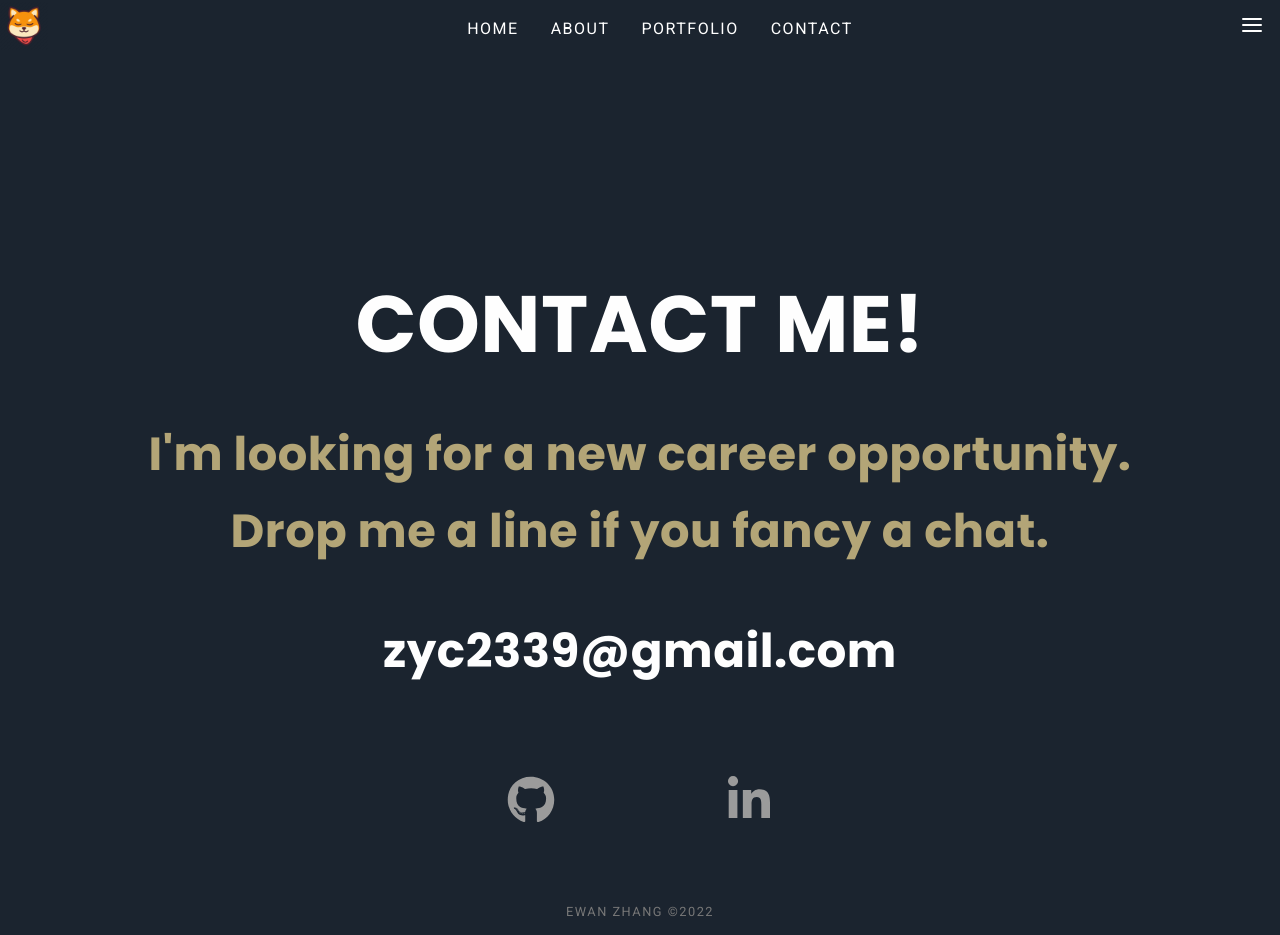
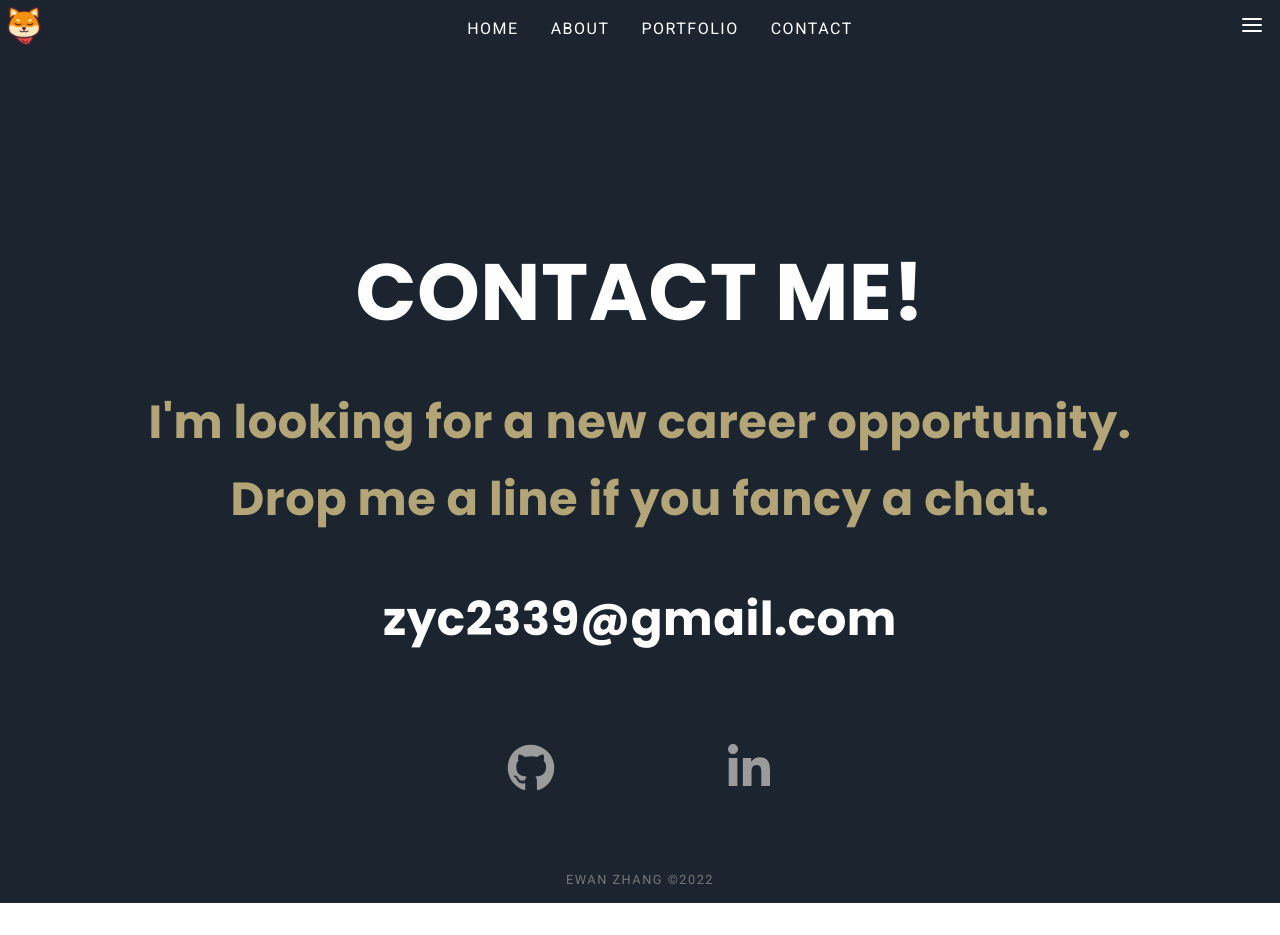
Before and after one commit to zyc2339/Ewan-portfolio, a React (Create React App) app: page /home/contact in a window 1280 px wide. After the commit the page ends 903 px from the top, so only its background shows below. Built offline with nearby package versions, Linux system fonts and the light colour scheme.

Commit message:
adjust contact css

```diff
--- a/src/components/Home/styles/style.css
+++ b/src/components/Home/styles/style.css
@@ -293,7 +293,7 @@ a {
   }
   .contact {
     height: 25rem;
-    margin-top: 15rem;
+    margin-top: 8rem;
     font-size: 1.5rem;
   }
   .contact p {
@@ -352,7 +352,7 @@ a {
   }
   .contact {
     height: 35rem;
-    margin-top: 10rem;
+    margin-top: 8rem;
     font-size: 2.5rem;
   }
   .contact p {
--- a/src/components/Home/styles/style.scss
+++ b/src/components/Home/styles/style.scss
@@ -252,7 +252,7 @@ a {
   //contact page----------------------
   .contact {
     height: 25rem;
-    margin-top: 15rem;
+    margin-top: 8rem;
     font-size: 1.5rem;
     p {
       font-size: 1.9rem;
@@ -316,7 +316,7 @@ a {
   }
   .contact {
     height: 35rem;
-    margin-top: 10rem;
+    margin-top: 8rem;
     font-size: 2.5rem;
     p {
       font-size: 2.9rem;
```
Also changed, not shown: 1 other file (tests, documents, lock files or other folders).
